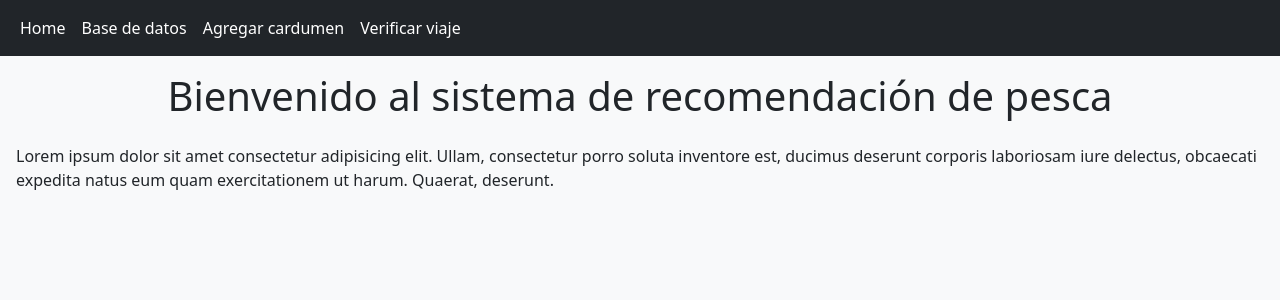
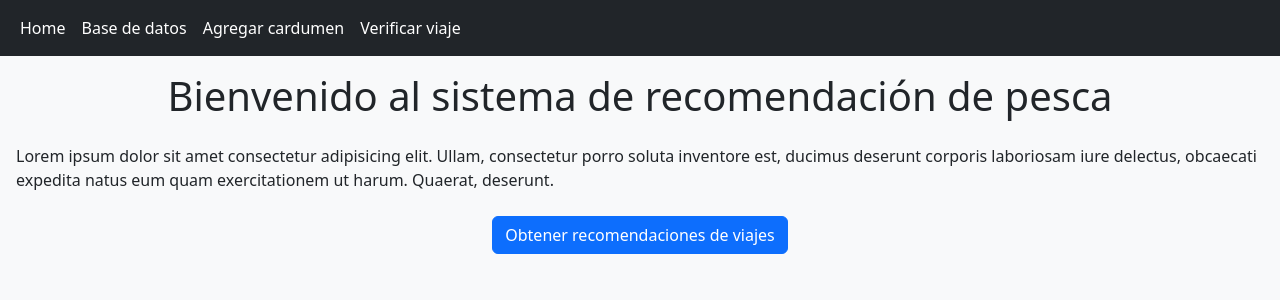
Before and after one commit to amonlop/Proyecto-DSoftware, a Django app: page / in a window 1280 px wide. Shown: the top 300 px of the page. Run offline with Django 5.2, Linux system fonts and the light colour scheme.

Commit message:
boton sencillo añadido a index

```diff
--- a/Proyecto Empresa pesquera/adminBD/templates/index.html
+++ b/Proyecto Empresa pesquera/adminBD/templates/index.html
@@ -16,6 +16,10 @@
         <p>Lorem ipsum dolor sit amet consectetur adipisicing elit. Ullam, consectetur porro soluta inventore est, ducimus deserunt corporis laboriosam iure delectus, obcaecati expedita natus eum quam exercitationem ut harum. Quaerat, deserunt.
         </p>
     </section>
+
+    <div class="text-center m-2 p-2">
+        <button class="btn btn-primary">Obtener recomendaciones de viajes</button>
+    </div>
 </body>
 </html>
 {% endblock %}
```
